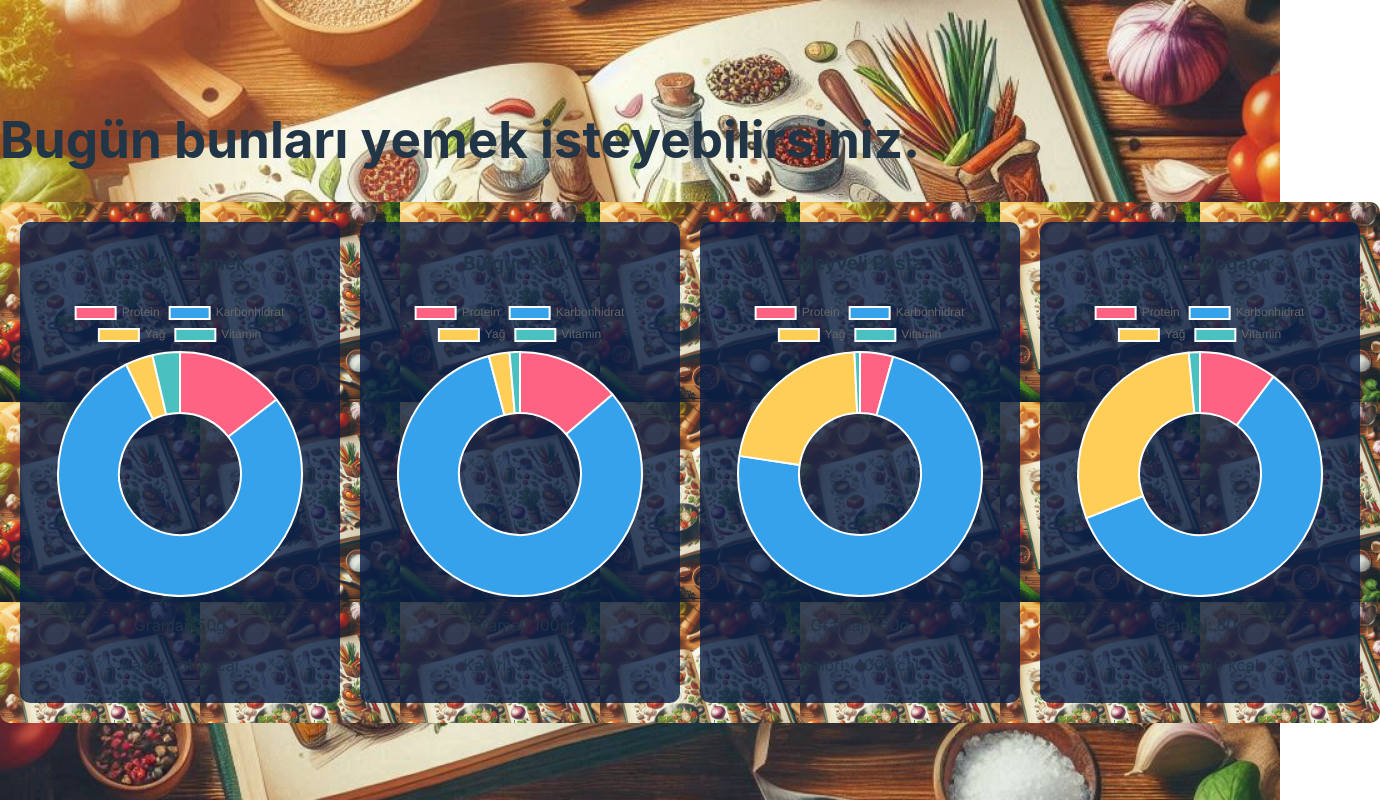
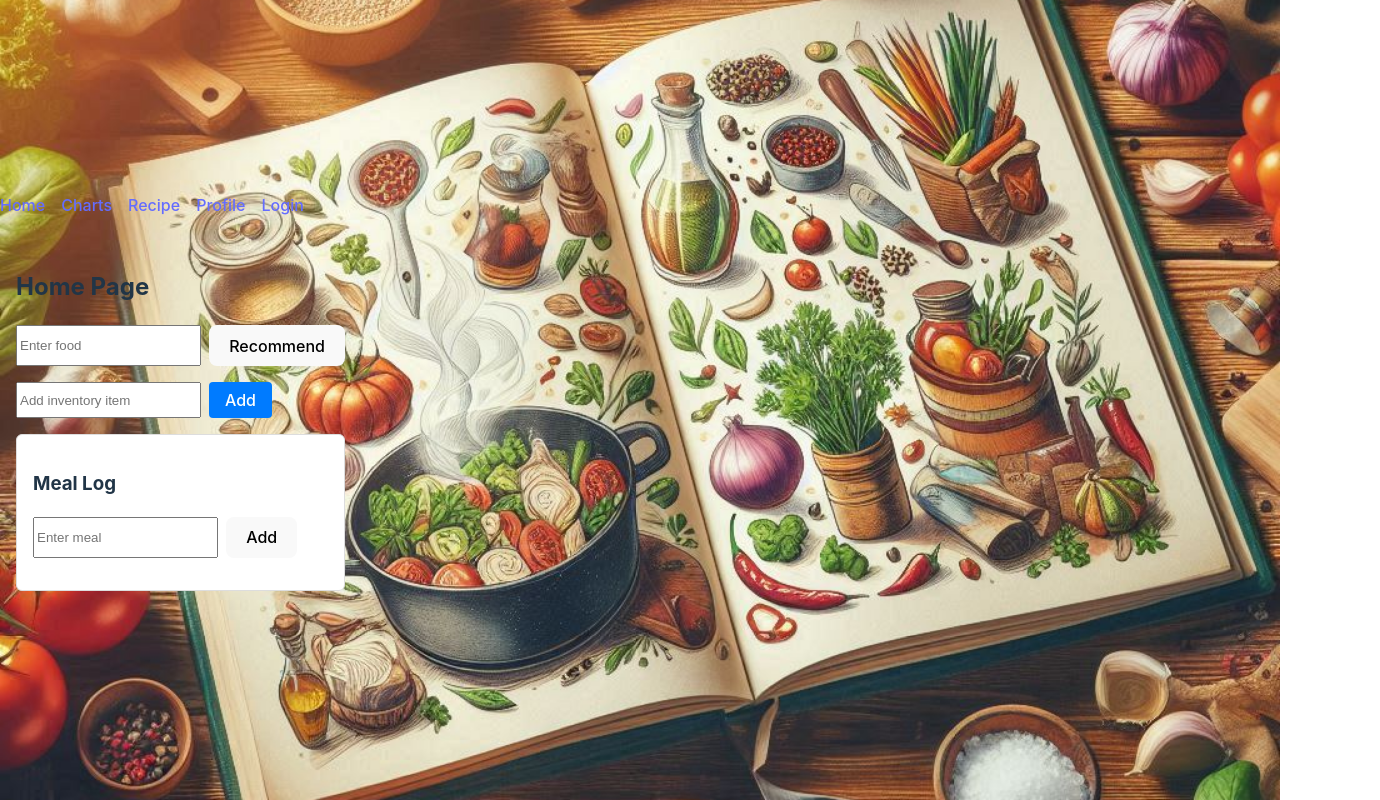
Before and after one commit to hemdanyusuf/SporlaBeslen, a React (Vite) app: page / in a window 1280 px wide. Shown: the whole page, 1380 px wide, since content can reach past the window. Built offline with nearby package versions, Linux system fonts and the light colour scheme.

Commit message:
Add functional pages and features

```diff
--- a/src/App.jsx
+++ b/src/App.jsx
@@ -1,14 +1,27 @@
 import FoodCharts from './FoodCharts';
 import Recipe from './Recipe';
-import { BrowserRouter as Router, Routes, Route } from 'react-router-dom';
+import HomePage from './pages/HomePage';
+import LoginPage from './pages/LoginPage';
+import ProfilePage from './pages/ProfilePage';
+import { BrowserRouter as Router, Routes, Route, Link } from 'react-router-dom';
 import './App.module.css';
 
 const App = () => {
   return (
     <Router>
+      <nav style={{ display: 'flex', gap: '1rem', marginBottom: '1rem' }}>
+        <Link to="/">Home</Link>
+        <Link to="/charts">Charts</Link>
+        <Link to="/recipe">Recipe</Link>
+        <Link to="/profile">Profile</Link>
+        <Link to="/login">Login</Link>
+      </nav>
       <Routes>
-        <Route path="/" element={<FoodCharts />} />
+        <Route path="/" element={<HomePage />} />
+        <Route path="/charts" element={<FoodCharts />} />
         <Route path="/recipe" element={<Recipe />} />
+        <Route path="/profile" element={<ProfilePage />} />
+        <Route path="/login" element={<LoginPage />} />
       </Routes>
     </Router>
   );
--- a/src/features/FoodInventory/InventoryItem.module.css
+++ b/src/features/FoodInventory/InventoryItem.module.css
@@ -1,3 +1,4 @@
 .item {
   padding: 0.5rem;
+  border-bottom: 1px solid #eee;
 }
--- a/src/features/FoodInventory/InventoryList.module.css
+++ b/src/features/FoodInventory/InventoryList.module.css
@@ -1,4 +1,5 @@
 .list {
   list-style: none;
   padding: 0;
+  margin: 0;
 }
--- a/src/features/MealLogging/MealLogger.jsx
+++ b/src/features/MealLogging/MealLogger.jsx
@@ -1,7 +1,36 @@
+import { useState } from 'react';
 import styles from './MealLogger.module.css';
 
-const MealLogger = () => (
-  <div className={styles.logger}>Meal Logger Placeholder</div>
-);
+const MealLogger = () => {
+  const [meal, setMeal] = useState('');
+  const [meals, setMeals] = useState([]);
+
+  const handleSubmit = (e) => {
+    e.preventDefault();
+    if (meal.trim()) {
+      setMeals([...meals, meal.trim()]);
+      setMeal('');
+    }
+  };
+
+  return (
+    <div className={styles.logger}>
+      <h3>Meal Log</h3>
+      <form onSubmit={handleSubmit} className={styles.form}>
+        <input
+          value={meal}
+          onChange={(e) => setMeal(e.target.value)}
+          placeholder="Enter meal"
+        />
+        <button type="submit">Add</button>
+      </form>
+      <ul className={styles.list}>
+        {meals.map((m, index) => (
+          <li key={index}>{m}</li>
+        ))}
+      </ul>
+    </div>
+  );
+};
 
 export default MealLogger;
--- a/src/features/MealLogging/MealLogger.module.css
+++ b/src/features/MealLogging/MealLogger.module.css
@@ -1,3 +1,17 @@
 .logger {
   padding: 1rem;
+  border: 1px solid #ddd;
+  border-radius: 6px;
+  background: #fff;
 }
+
+.form {
+  display: flex;
+  gap: 0.5rem;
+  margin-bottom: 0.5rem;
+}
+
+.list {
+  list-style: none;
+  padding: 0;
+}
--- a/src/pages/HomePage.jsx
+++ b/src/pages/HomePage.jsx
@@ -1,16 +1,29 @@
 import { useState } from 'react';
 import RecommendationForm from '../features/DietRecommendation/RecommendationForm';
 import RecommendationList from '../features/DietRecommendation/RecommendationList';
+import InventoryList from '../features/FoodInventory/InventoryList';
+import MealLogger from '../features/MealLogging/MealLogger';
+import Button from '../components/ui/Button';
 import styles from './HomePage.module.css';
 
 const HomePage = () => {
-  const [items, setItems] = useState([]);
+  const [recommendations, setRecommendations] = useState([]);
+  const [inventory, setInventory] = useState([]);
 
-  const handleSubmit = (e) => {
+  const handleRecommendationSubmit = (e) => {
     e.preventDefault();
     const value = e.target.elements.food.value;
     if (value) {
-      setItems([...items, value]);
+      setRecommendations([...recommendations, value]);
+      e.target.reset();
+    }
+  };
+
+  const handleInventoryAdd = (e) => {
+    e.preventDefault();
+    const value = e.target.elements.item.value;
+    if (value) {
+      setInventory([...inventory, value]);
       e.target.reset();
     }
   };
@@ -18,8 +31,16 @@ const HomePage = () => {
   return (
     <div className={styles.home}>
       <h2>Home Page</h2>
-      <RecommendationForm onSubmit={handleSubmit} />
-      <RecommendationList items={items} />
+      <RecommendationForm onSubmit={handleRecommendationSubmit} />
+      <RecommendationList items={recommendations} />
+
+      <form onSubmit={handleInventoryAdd} className={styles.inventoryForm}>
+        <input name="item" type="text" placeholder="Add inventory item" />
+        <Button type="submit">Add</Button>
+      </form>
+      <InventoryList items={inventory} />
+
+      <MealLogger />
     </div>
   );
 };
--- a/src/pages/HomePage.module.css
+++ b/src/pages/HomePage.module.css
@@ -1,3 +1,9 @@
 .home {
   padding: 1rem;
 }
+
+.inventoryForm {
+  display: flex;
+  gap: 0.5rem;
+  margin: 1rem 0;
+}
--- a/src/pages/LoginPage.jsx
+++ b/src/pages/LoginPage.jsx
@@ -1,9 +1,18 @@
+import Card from '../components/ui/Card';
+import Button from '../components/ui/Button';
 import styles from './LoginPage.module.css';
 
 const LoginPage = () => (
-  <div className={styles.login}>
-    <h2>Login Page</h2>
-  </div>
+  <Card>
+    <div className={styles.login}>
+      <h2>Login Page</h2>
+      <form className={styles.form}>
+        <input type="text" placeholder="Username" />
+        <input type="password" placeholder="Password" />
+        <Button type="submit">Login</Button>
+      </form>
+    </div>
+  </Card>
 );
 
 export default LoginPage;
--- a/src/pages/LoginPage.module.css
+++ b/src/pages/LoginPage.module.css
@@ -1,3 +1,9 @@
 .login {
   padding: 1rem;
 }
+
+.form {
+  display: flex;
+  flex-direction: column;
+  gap: 0.5rem;
+}
--- a/src/pages/ProfilePage.jsx
+++ b/src/pages/ProfilePage.jsx
@@ -1,7 +1,10 @@
+import Card from '../components/ui/Card';
 import styles from './ProfilePage.module.css';
 
 const ProfilePage = () => (
-  <div className={styles.profile}>Profile Page</div>
+  <Card>
+    <div className={styles.profile}>Profile Page</div>
+  </Card>
 );
 
 export default ProfilePage;
--- a/src/pages/ProfilePage.module.css
+++ b/src/pages/ProfilePage.module.css
@@ -1,3 +1,4 @@
 .profile {
   padding: 1rem;
+  text-align: center;
 }
```
